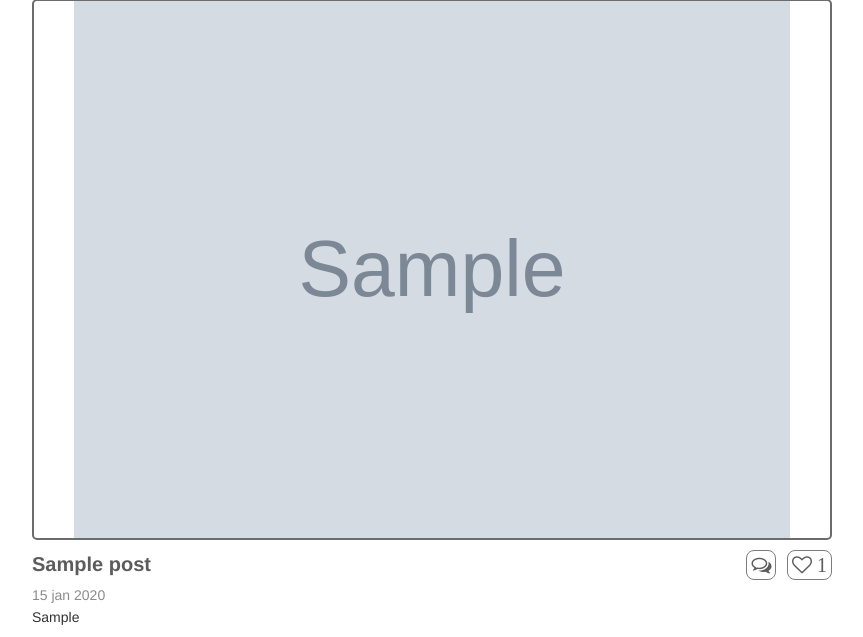
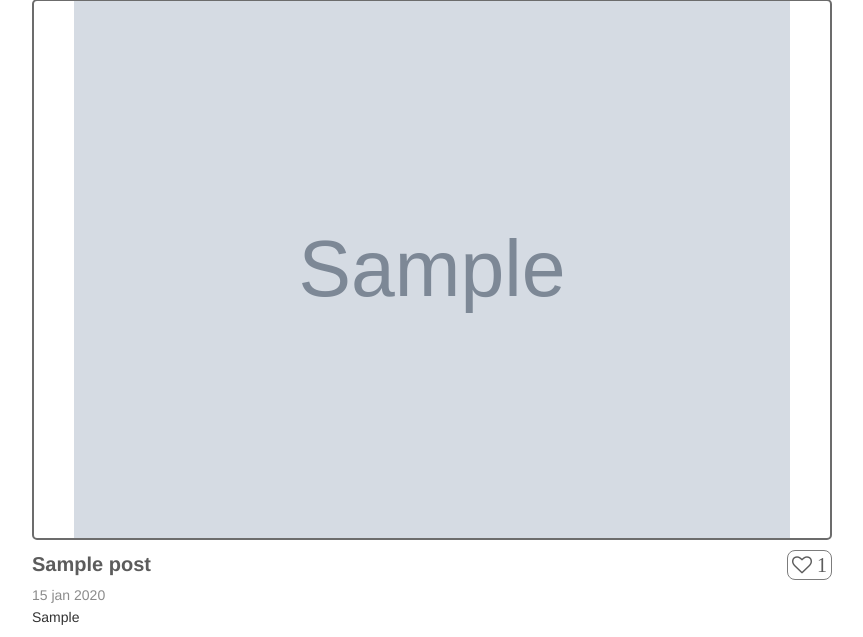
Before and after one commit to sebastianphelps/comics, a Django app: page /post/1/ in a window 1280 px wide. Shown: the part 221-858 px from the top of the page, without its empty margins (208-1071 px from the left). Run offline with Django 3.2, Linux system fonts and the light colour scheme; tables that the repository leaves empty hold one stand-in row (values such as "Sample post"); grey boxes marked "Sample" are stand-in pictures; some libraries are stand-ins or nearby versions.

Commit message:
remove comments

```diff
--- a/templates/index.html
+++ b/templates/index.html
@@ -32,7 +32,6 @@
       <div class="post-footer">
         <span class="post-title">{{title}}</span>
           <span class="pull-right">
-            <span class="icon-button fa fa-comments-o"></span>
             <span class="icon-button fa fa-heart-o"> {{num_likes}}</span>
           </span>
       </div>
--- a/templates/post.html
+++ b/templates/post.html
@@ -59,7 +59,6 @@
 
     <div class="footer">
       <span class="pull-right">
-        <span class="icon-button fa fa-comments-o"></span>
         <span class="icon-button fa fa-heart-o"> {{post.num_likes}}</span>
       </span>
       <span>{{post.title}}</span>
```
